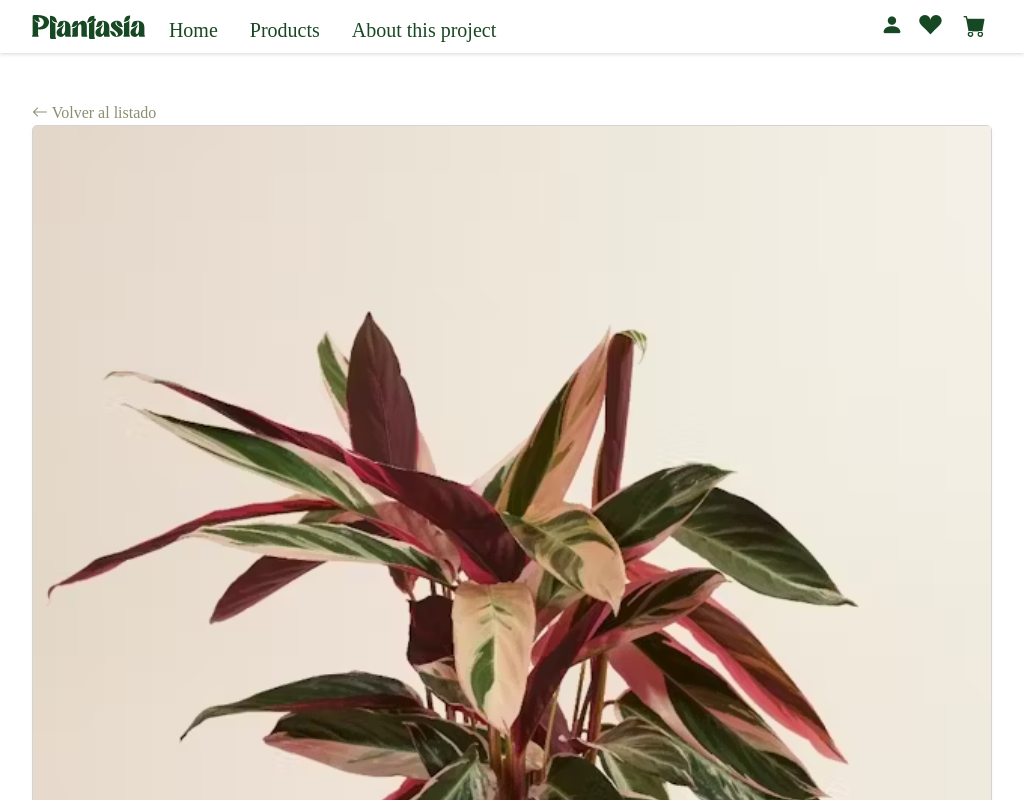
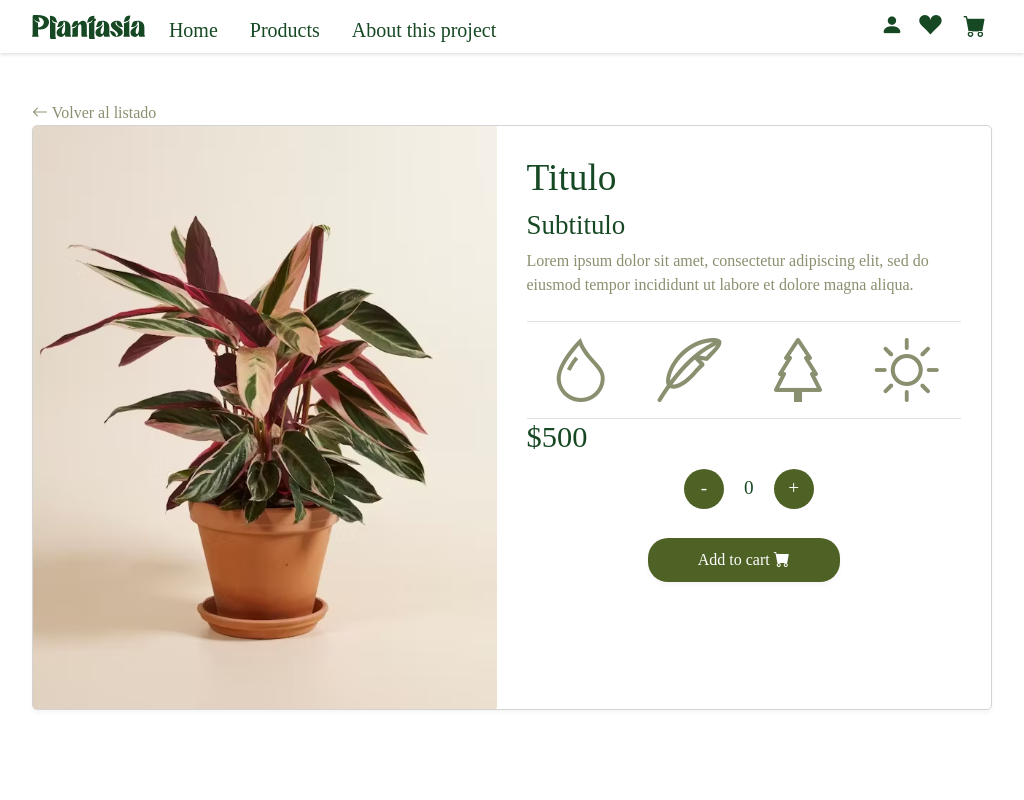
Before and after one commit to Plantasia-HackAcademy/plantasia_frontpages, a React (Vite) app: page /product in a window 1024 px wide. Shown: the top 800 px of the page. Built offline with nearby package versions, Linux system fonts and the light colour scheme; a web font is replaced by a local one.

Commit message:
Product page

```diff
--- a/src/css/HomeSectionTwo.css
+++ b/src/css/HomeSectionTwo.css
@@ -171,20 +171,6 @@
 }
 
 @media (min-width: 993px) and (max-width: 1200px) {
-  .home-section-2-box {
-    width: 65%;
-    padding-right: 2rem;
-  }
-
-  .home-section-2-img,
-  .home-section-3-img {
-    width: 35%;
-  }
-
-  .home-section-2-cards {
-    height: 300px;
-  }
-
   .card-title {
     font-size: 3.1rem;
   }
--- a/src/css/ProductPage.css
+++ b/src/css/ProductPage.css
@@ -1,27 +1,3 @@
-@media (min-width: 992px) and (max-width: 1200px) {
-  .product-body-content {
-    display: flex;
-    flex-direction: column;
-  }
-}
-@media (min-width: 768px) and (max-width: 992px) {
-  .product-body-content {
-    display: flex;
-    flex-direction: column;
-  }
-}
-@media (min-width: 577px) and (max-width: 768px) {
-  .product-body-content {
-    display: flex;
-    flex-direction: column;
-  }
-}
-@media (max-width: 576px) {
-  .product-body-content {
-    display: flex;
-    flex-direction: column;
-  }
-}
 .product-body {
   color: var(--darkgreen);
   font-family: "Galadali";
@@ -32,17 +8,10 @@
   border: 1px solid lightgrey;
   box-shadow: rgba(0, 0, 0, 0.04) 0px 3px 5px;
   margin-bottom: 100px;
-  width: auto;
 }
 
 .product-body-content-text {
-  margin: 30px;
-}
-
-.product-body-content-text h2 {
-  display: flex;
-  justify-content: center;
-  margin-top: 1rem;
+  padding: 30px;
 }
 
 .product-body-goback {
@@ -118,3 +87,24 @@
   margin: 0;
   padding: 0;
 }
+
+@media (min-width: 992px) and (max-width: 1200px) {
+}
+
+@media (min-width: 768px) and (max-width: 992px) {
+  .product-body-content-text-icons {
+    font-size: 2rem;
+  }
+}
+@media (min-width: 577px) and (max-width: 768px) {
+  .product-body-content {
+    display: flex;
+    flex-direction: column;
+  }
+}
+@media (max-width: 576px) {
+  .product-body-content {
+    display: flex;
+    flex-direction: column;
+  }
+}
--- a/src/pages/ProductPage.jsx
+++ b/src/pages/ProductPage.jsx
@@ -18,12 +18,18 @@ function ProductPage() {
           <a className="product-body-goback" href="products">
             <i className="bi bi-arrow-left"></i> Volver al listado
           </a>
-          <div className="d-flex product-body-content">
-            <img src="/images/Product.svg" alt="Product" />
-            <div className="product-body-content-text">
+          <div className="d-flex product-body-content w-100">
+            <div className="photo-product w-100">
+              <img
+                src="/images/Product.svg"
+                alt="Product"
+                className="object-fit-cover w-100 h-100"
+              />
+            </div>
+            <div className="product-body-content-text w-100">
               <h1>Titulo</h1>
               <h3>Subtitulo</h3>
-              <p className="product-body-content-text-paragraph border-bottom pb-4">
+              <p className="product-body-content-text-pharagraph border-bottom pb-4 w-100">
                 Lorem ipsum dolor sit amet, consectetur adipiscing elit, sed do eiusmod tempor
                 incididunt ut labore et dolore magna aliqua.
               </p>
```
